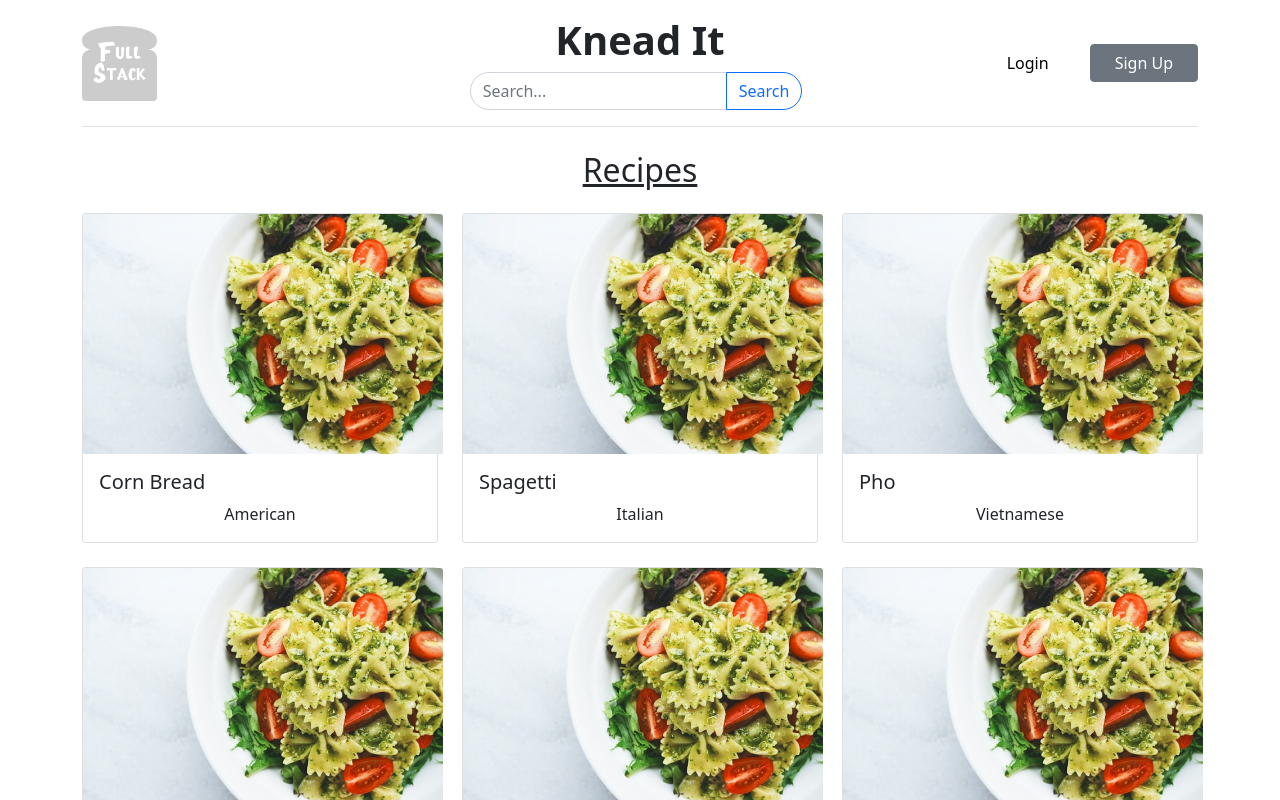
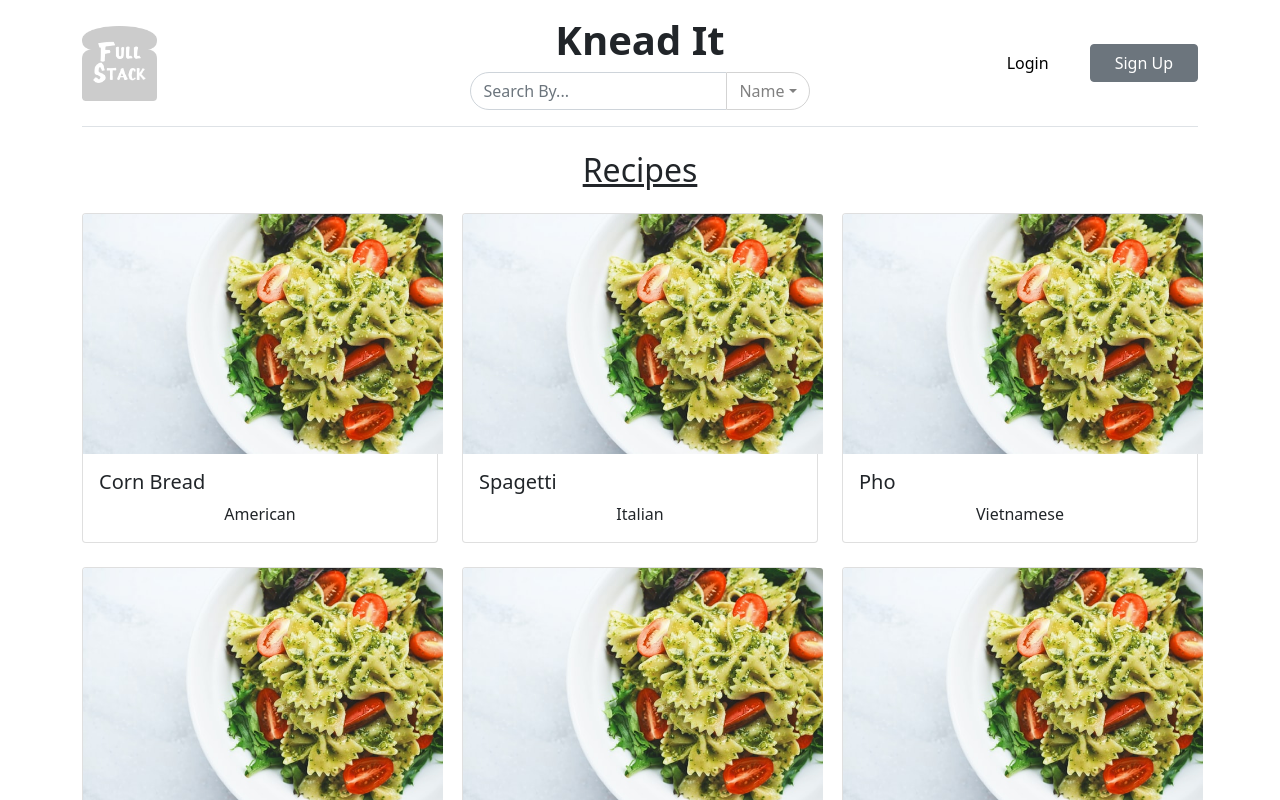
Before and after one commit to cse112-sp22-group13/cse112-sp22-group13, a React (Create React App) app: page /recipes in a window 1280 px wide. Shown: the top 800 px of the page. Built offline with nearby package versions, Linux system fonts and the light colour scheme; no server answers.

Commit message:
SearchBar and Backend adds

```diff
--- a/src/components/Main.jsx
+++ b/src/components/Main.jsx
@@ -6,13 +6,14 @@ import RecipesPage from "../pages/RecipesPage";
 import RecipeDetails from "../pages/RecipeDetails";
 import SignUpPage from "../pages/SignUp";
 import LogInPage from "../pages/LogIn";
+import { fetchRecipes, searchFetchRecipes } from "../recipeSearch";
 
 const Main = () => {
     return (
         <Fragment>
             <Routes>
                 <Route exact path="/" element={<FrontPage />} />
-                <Route exact path="/recipes" element={<RecipesPage />} />
+                <Route exact path="/recipes" element={<RecipesPage/>} />
                 <Route exact path="/recipe" element={<RecipeDetails />} />
                 <Route exact path="/signup" element={<SignUpPage />} />
                 <Route exact path="/login" element={<LogInPage />} />
--- a/src/components/Navbar.jsx
+++ b/src/components/Navbar.jsx
@@ -1,8 +1,9 @@
-import React from "react";
+import React, { useState } from "react";
+import { Dropdown } from "react-bootstrap";
 import { Link } from "react-router-dom";
 import "../stylesheets/NavBar.css";
-
 const NavBar = () => {
+    const [queryType, setQueryType] = useState("Name");
     return (
         <div className="container">
             <header className="d-flex flex-wrap align-items-center justify-content-center justify-content-md-between py-3 mb-4 border-bottom">
@@ -24,23 +25,32 @@ const NavBar = () => {
                     method="get"
                     action=""
                     className="form-inline"
+                    onSubmit= {() =>{
+                        document.getElementById("searchbar").value += "?queryType=" + queryType;
+                    }}
                 >
                     <h1 id="title">Knead It</h1>
-                    <div className="input-group">
+                    <div className="input-group" name="divcontainer">
                         <input
                             id="searchbar"
+                            name="searchbar"
                             className="form-control"
-                            placeholder="Search..."
+                            placeholder="Search By..."
                             type="text"
                         />
                         <span className="input-group-btn">
-                            <button
-                                id="searchbtn"
-                                className="btn btn-outline-primary me-2"
-                                type="button"
-                            >
-                                Search
-                            </button>
+                            <Dropdown>
+                                <Dropdown.Toggle className="dropdown" variant="success" id="dropdown-basic">
+                                    {queryType}
+                                </Dropdown.Toggle>
+
+                                <Dropdown.Menu>
+                                    <Dropdown.Item onClick={() => setQueryType("Name")}>Name</Dropdown.Item>
+                                    <Dropdown.Item onClick={() => setQueryType("Cuisine")}>Cuisine</Dropdown.Item>
+                                    <Dropdown.Item onClick={() => setQueryType("Prep")}>Prep Time</Dropdown.Item>
+                                    <Dropdown.Item onClick={() => setQueryType("Ingredients")}>Ingredients</Dropdown.Item>
+                                </Dropdown.Menu>
+                            </Dropdown>
                         </span>
                     </div>
                 </form>
--- a/src/pages/RecipesPage.jsx
+++ b/src/pages/RecipesPage.jsx
@@ -1,9 +1,41 @@
-import React, { Fragment } from "react";
+import React, { Fragment, useState, useEffect } from "react";
 import { Link } from "react-router-dom";
 import MockPhoto from "../media/mock-recipe-photo.jpg";
 import "../stylesheets/recipespage.css";
+import { fetchRecipes, searchFetchRecipes } from "../recipeSearch";
 
 const RecipesPage = () => {
+    const [recipes, setRecipes] = useState("");
+    useEffect( () => {
+        (async()=>{
+            var queryText = window.location.href.indexOf("?searchbar=");
+            var qType = window.location.href.indexOf("%3FqueryType%3D");
+            var noQuery = window.location.href.indexOf("%3FquickQuery%3D");
+            let text = "";
+            if(queryText == -1 && noQuery == -1){
+                text = await fetchRecipes();
+            }else{
+                if(noQuery == -1){
+                    var qText = window.location.href.substring(queryText + 11, qType);
+                    var queryType = window.location.href.substring(qType + 15);
+                    if(queryType == "Cuisine"){
+                        queryType = "cuisine";
+                    }else if(queryType == "Ingredients"){
+                        queryType = "includeIngredients";
+                    }else if(queryType == "Prep"){
+                        queryType = "maxPrepTime";
+                    }else{
+                        queryType = "titleMatch";
+                    }
+                    text = await searchFetchRecipes(queryType + "=" + qText);
+                }else{
+                    text = await searchFetchRecipes(noQuery);
+                }
+            }
+            setRecipes(text);
+        })();
+
+    }, []);
     return (
         <Fragment>
             <div className="container-md">
@@ -12,6 +44,7 @@ const RecipesPage = () => {
                 <RowOfCards />
                 <RowOfCards />
             </div>
+            <div>{console.log(recipes)}</div>
         </Fragment>
     );
 };
--- /dev/null
+++ b/src/recipeSearch.js
@@ -0,0 +1,10 @@
+export async function fetchRecipes() {
+    return fetch("https://api.spoonacular.com/recipes/complexSearch?apiKey=03722052291e4f84bce1021acd82624f&maxReadyTime=10&addRecipeInformation=True").then((response) => response.json());
+}
+
+export async function searchFetchRecipes(searchBar) {
+    console.log(searchBar);
+    let searchString = "https://api.spoonacular.com/recipes/complexSearch?apiKey=03722052291e4f84bce1021acd82624f&" + searchBar;
+    return fetch(searchString)
+        .then((response) => response.json());
+}
--- a/src/stylesheets/NavBar.css
+++ b/src/stylesheets/NavBar.css
@@ -23,3 +23,12 @@
     text-decoration: none !important;
     color: black !important;
 }
+
+.dropdown {
+    color: grey !important;
+    background-color: white !important;
+    border-color: lightgrey !important;
+    border-radius: 50px !important;
+    border-top-left-radius: 0px !important;
+    border-bottom-left-radius: 0px !important;
+}
```
